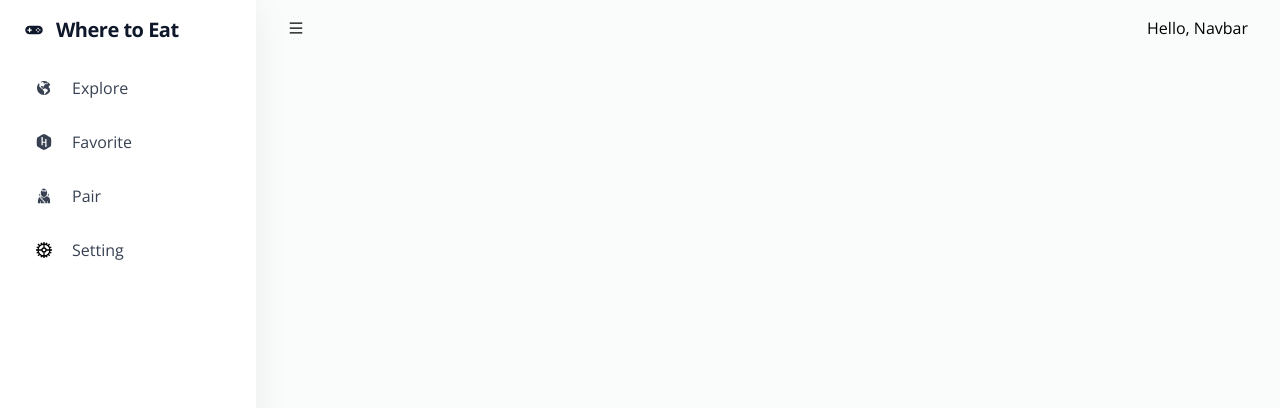
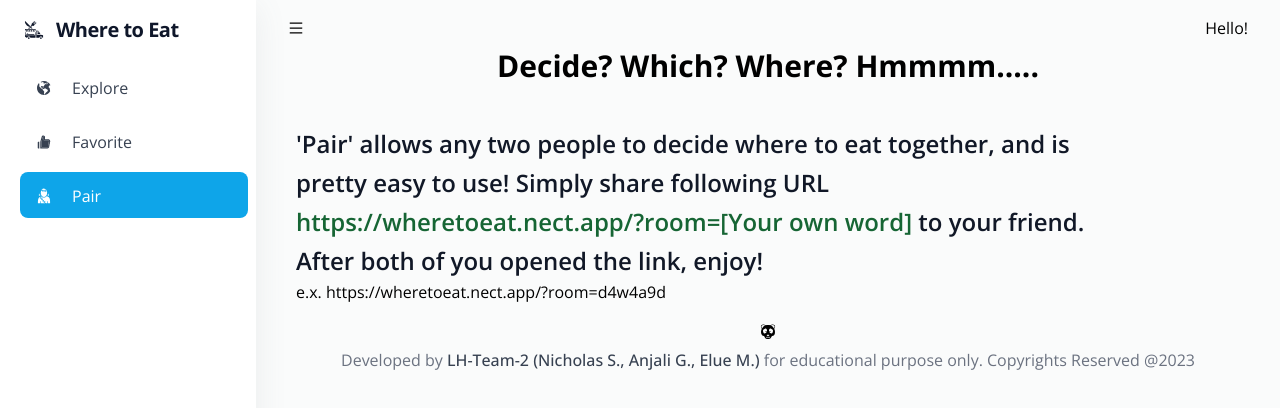
Before and after one commit to n-shen/where-to-eat, a React (Create React App) app in the folder client/: page /pair in a window 1280 px wide. Shown: the top 408 px of the page. Built offline with nearby package versions, Linux system fonts and the light colour scheme; no server answers.

Commit message:
imprv UI

```diff
--- a/client/src/App.js
+++ b/client/src/App.js
@@ -2,7 +2,7 @@ import React, { useEffect } from "react";
 import { BrowserRouter, Routes, Route } from "react-router-dom";
 
 import { Navbar, Sidebar } from "./components";
-import {Favorite, Home} from "./pages";
+import { Favorite, Home, Pair } from "./pages";
 
 import { useStateContext } from "./contexts/ContextProvider";
 import "./App.css";
@@ -41,6 +41,7 @@ function App() {
               <Routes>
                 <Route path="/" element={<Home />}></Route>
                 <Route path="/favorite" element={<Favorite />}></Route>
+                <Route path="/pair" element={<Pair />}></Route>
               </Routes>
             </div>
           </div>
--- a/client/src/components/Navbar.jsx
+++ b/client/src/components/Navbar.jsx
@@ -32,7 +32,7 @@ const Navbar = () => {
         <AiOutlineMenu />
       </button>
       <div>
-                <p className={screenSize >= 900 ? "" : "text-xs"}>Hello, Navbar</p>
+        <p className={screenSize >= 900 ? "" : "text-xs"}>Hello!</p>
         {userProfile && (
           <div className="flex items-center gap-2 p-1 rounded-lg text-right">
             <p className={screenSize >= 900 ? "" : "text-xs"}>
--- a/client/src/components/Room/Chat.jsx
+++ b/client/src/components/Room/Chat.jsx
@@ -51,8 +51,8 @@ const Chat = ({ rid }) => {
 
   return (
     <>
-      <div className="h-[40vh]">
-        <div className="h-full overflow-auto w-full rounded-lg shadow">
+      <div className="h-[50vh]">
+        <div className="h-full overflow-auto w-full rounded-lg">
           <ul className="overflow-auto scroll-auto divide-y-1 divide-gray-100">
             {history &&
               history.map((d, idx) => (
--- a/client/src/components/Sidebar.jsx
+++ b/client/src/components/Sidebar.jsx
@@ -1,8 +1,12 @@
 import React from "react";
 import { Link, NavLink } from "react-router-dom";
-import { GiEarthAmerica, GiFrankensteinCreature } from "react-icons/gi";
+import {
+  GiEarthAmerica,
+  GiFrankensteinCreature,
+  GiFoodTruck,
+} from "react-icons/gi";
 import { GrSettingsOption } from "react-icons/gr";
-import { IoLogoGameControllerA } from "react-icons/io";
+import { AiTwotoneLike } from "react-icons/ai";
 import { FaHackerrank } from "react-icons/fa";
 import { MdOutlineCancel } from "react-icons/md";
 import { useStateContext } from "../contexts/ContextProvider";
@@ -31,7 +35,7 @@ const Sidebar = () => {
               onClick={handleCloseSideBar}
               className="items-center gap-3 ml-3 mt-4 flex text-xl font-extrabold tracking-tight dart:text-white text-slate-900"
             >
-                            <IoLogoGameControllerA />
+              <GiFoodTruck />
               <span>Where to Eat</span>
             </Link>
 
@@ -62,28 +66,18 @@ const Sidebar = () => {
               onClick={handleCloseSideBar}
               className={({ isActive }) => (isActive ? activeLink : normalLink)}
             >
-                            <FaHackerrank />
+              <AiTwotoneLike />
               <span>Favorite</span>
             </NavLink>
 
             <NavLink
-                            to="/customize"
-                            key="Customize"
+              to="/pair"
+              key="Pair"
               onClick={handleCloseSideBar}
               className={({ isActive }) => (isActive ? activeLink : normalLink)}
             >
               <GiFrankensteinCreature />
               <span>Pair</span>
-                        </NavLink>
-
-                        <NavLink
-                            to="/setting"
-                            key="Setting"
-                            onClick={handleCloseSideBar}
-                            className={({ isActive }) => (isActive ? activeLink : normalLink)}
-                        >
-                            <GrSettingsOption />
-                            <span>Setting</span>
             </NavLink>
           </div>
         </>
--- a/client/src/pages/Favorite.jsx
+++ b/client/src/pages/Favorite.jsx
@@ -102,7 +102,10 @@ const Favorite = () => {
           </tbody>
         </table>
       </div>
-
+      <p className="px-10">
+        * We do not store any of data. All data showing above can be deleted by
+        clearing this website's history.
+      </p>
       <Footer />
     </div>
   );
--- /dev/null
+++ b/client/src/pages/Pair.jsx
@@ -0,0 +1,29 @@
+import { useStateContext } from "../contexts/ContextProvider";
+import { Footer } from "../components";
+
+const Pair = () => {
+  const { shared_info, screenSize } = useStateContext();
+  return (
+    <div className={screenSize >= 900 ? "mt-0" : "mt-16"}>
+      <h1 className="text-center text-3xl font-bold pb-10">
+        Decide? Which? Where? Hmmmm.....
+      </h1>
+
+      <div className="flex justify-center w-10/12">
+        <p className="pl-10 w-full test-center w-full text-2xl font-semibold leading-relaxed text-gray-900 dark:text-white">
+          'Pair' allows any two people to decide where to eat together, and is
+          pretty easy to use! Simply share following URL{" "}
+          <span className="text-green-800">
+            https://wheretoeat.nect.app/?room=[Your own word]
+          </span>{" "}
+          to your friend. After both of you opened the link, enjoy!
+        </p>
+      </div>
+      <p className="px-10">e.x. https://wheretoeat.nect.app/?room=d4w4a9d</p>
+
+      <Footer />
+    </div>
+  );
+};
+
+export default Pair;
--- a/client/src/pages/index.jsx
+++ b/client/src/pages/index.jsx
@@ -1,2 +1,3 @@
 export { default as Home } from "./Home";
 export { default as Favorite } from "./Favorite";
+export { default as Pair } from "./Pair";
```
Lines whose indentation alone changed are shown as unchanged.
